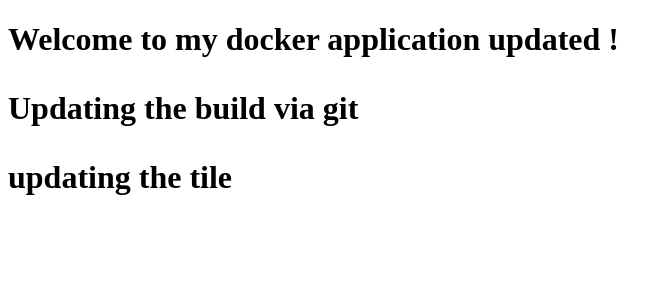
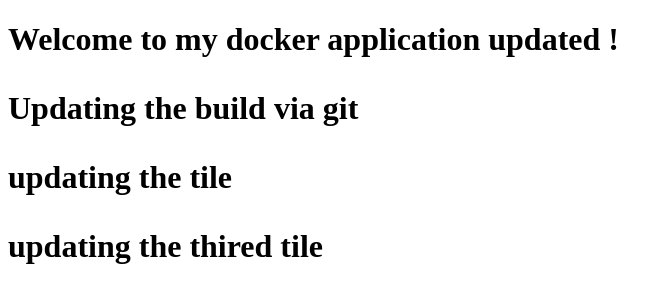
Before and after one commit to krsunny99/Angular-Docker, an Angular app: page / in a window 1280 px wide. Shown: the top 302 px of the page, without its empty margins (0-671 px from the left). Built offline with nearby package versions, Linux system fonts and the light colour scheme.

Commit message:
updating the third para

```diff
--- a/src/app/app.html
+++ b/src/app/app.html
@@ -2,4 +2,5 @@
   Welcome to my docker application updated !
   <p>Updating the build via git </p>
   <p>updating the tile</p>
+   <p>updating the  thired tile</p>
 </h1>
```
